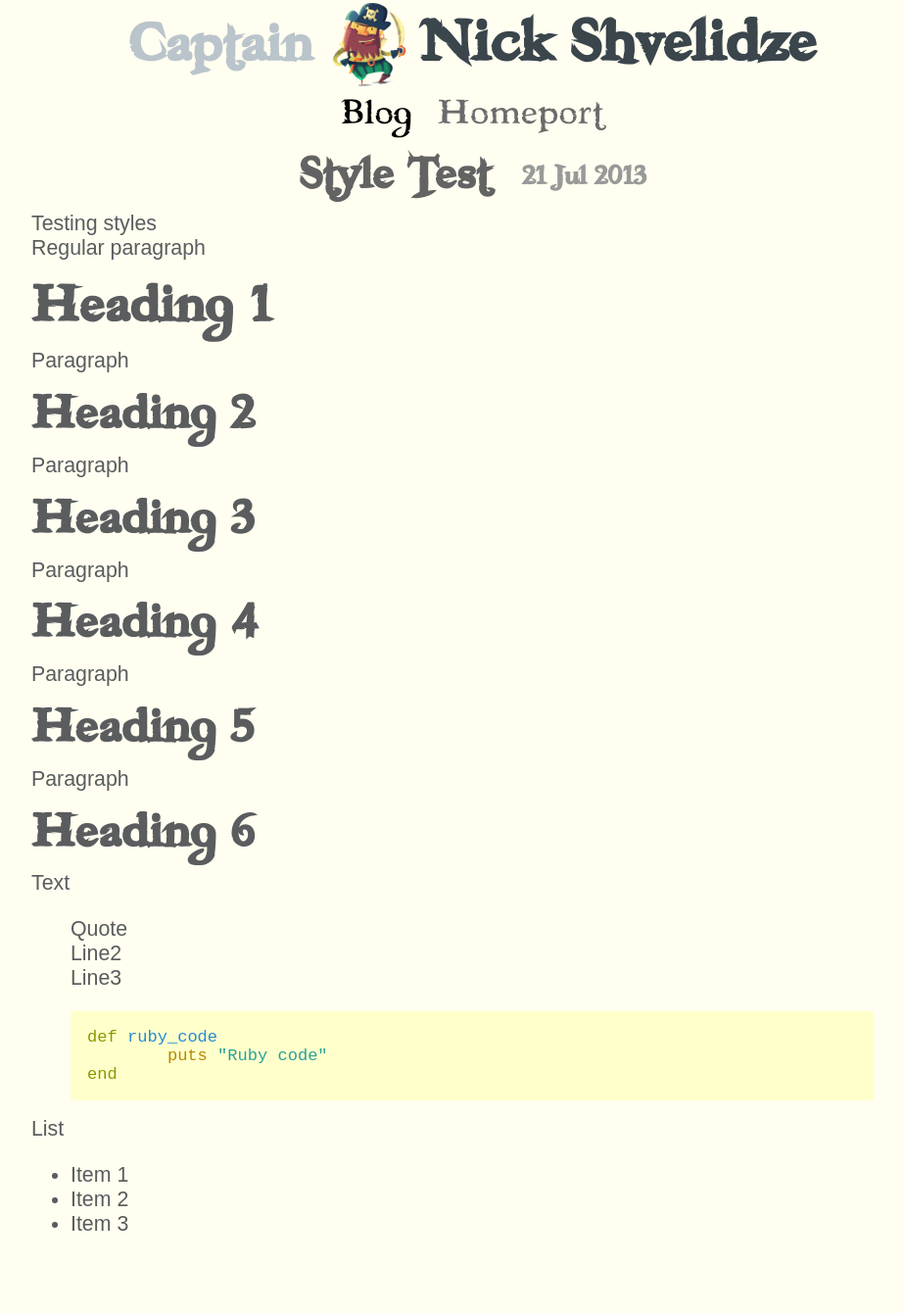
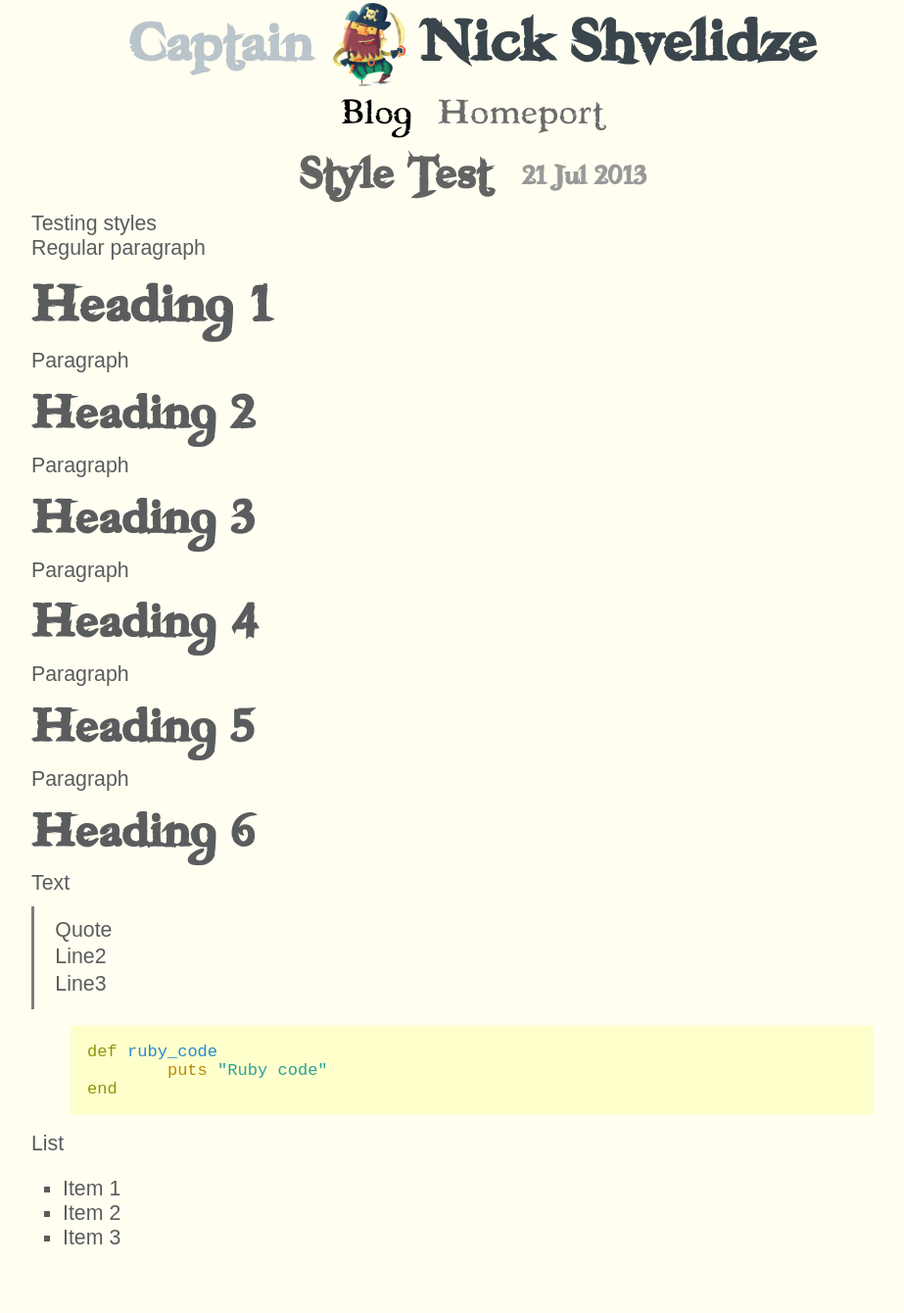
Before and after one commit to shvelo/blog.pirrate.me, a Jekyll site: the page built from _posts/2013-07-21-Style-test.md, in a window 1280 px wide. Shown: the whole page at 98% size, without its empty margins (158-1081 px from the left). Built offline with Jekyll 4.4.1, drawn with Linux system fonts in a browser that asks for light colours; nearby versions of some CDN libraries; Markdown is read by kramdown in place of the engine named in the settings; comment, search, counter and statistics services are not loaded.

Commit message:
Styling lists and quotes

```diff
--- a/css/main.css
+++ b/css/main.css
@@ -147,6 +147,24 @@ h6 { font-size: 2em }
   padding: 1em;
 }
 
+#container #content .post .content blockquote {
+  border-left: 3px solid #7C7C7C;
+  margin: .5em 0;
+  padding: .5em;
+  padding-left: 1em;
+  line-height: 1.3;
+}
+
+#container #content .post .content ul {
+  padding-left: 1.5em;
+  list-style-type: square;
+}
+
+#container #content .post .content ol {
+  padding-left: 1.5em;
+  list-style-type: decimal;
+}
+
 #container #content .post .highlight {
   font-size: .8em;
 }
```
